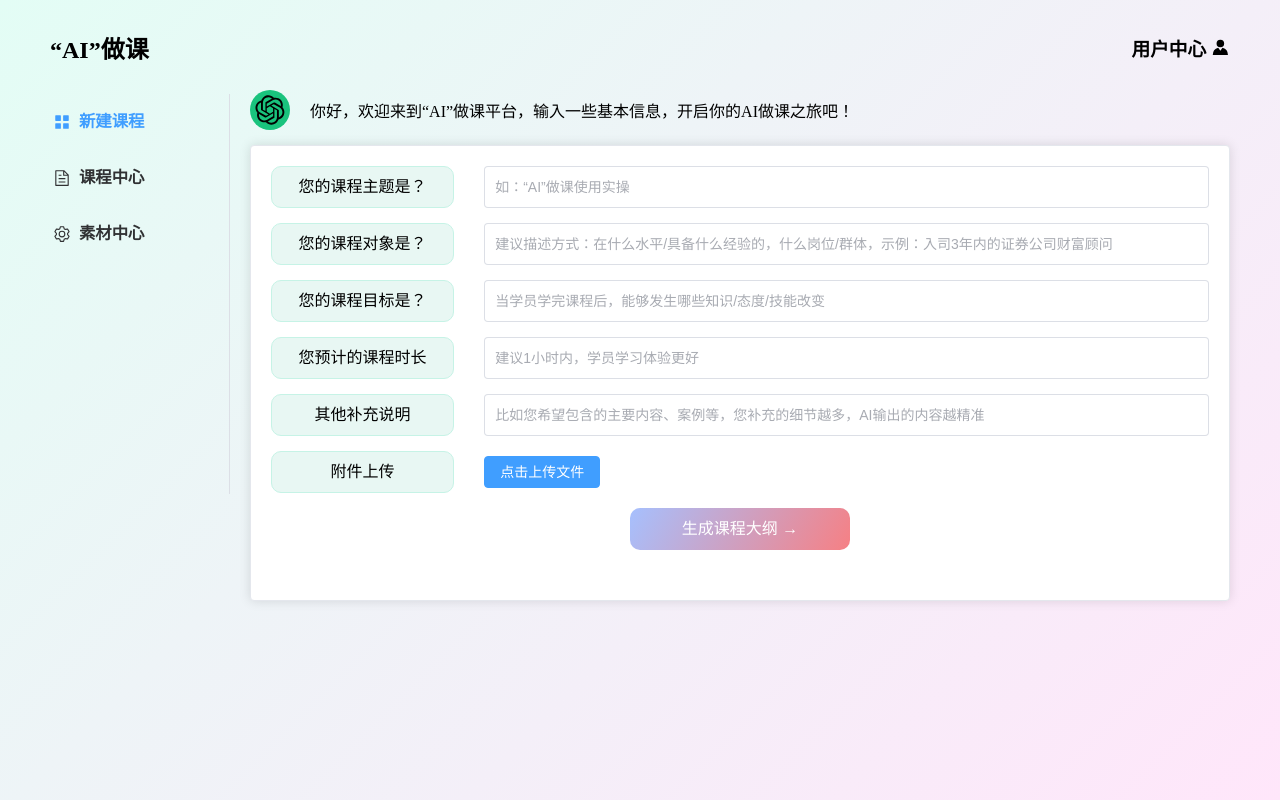
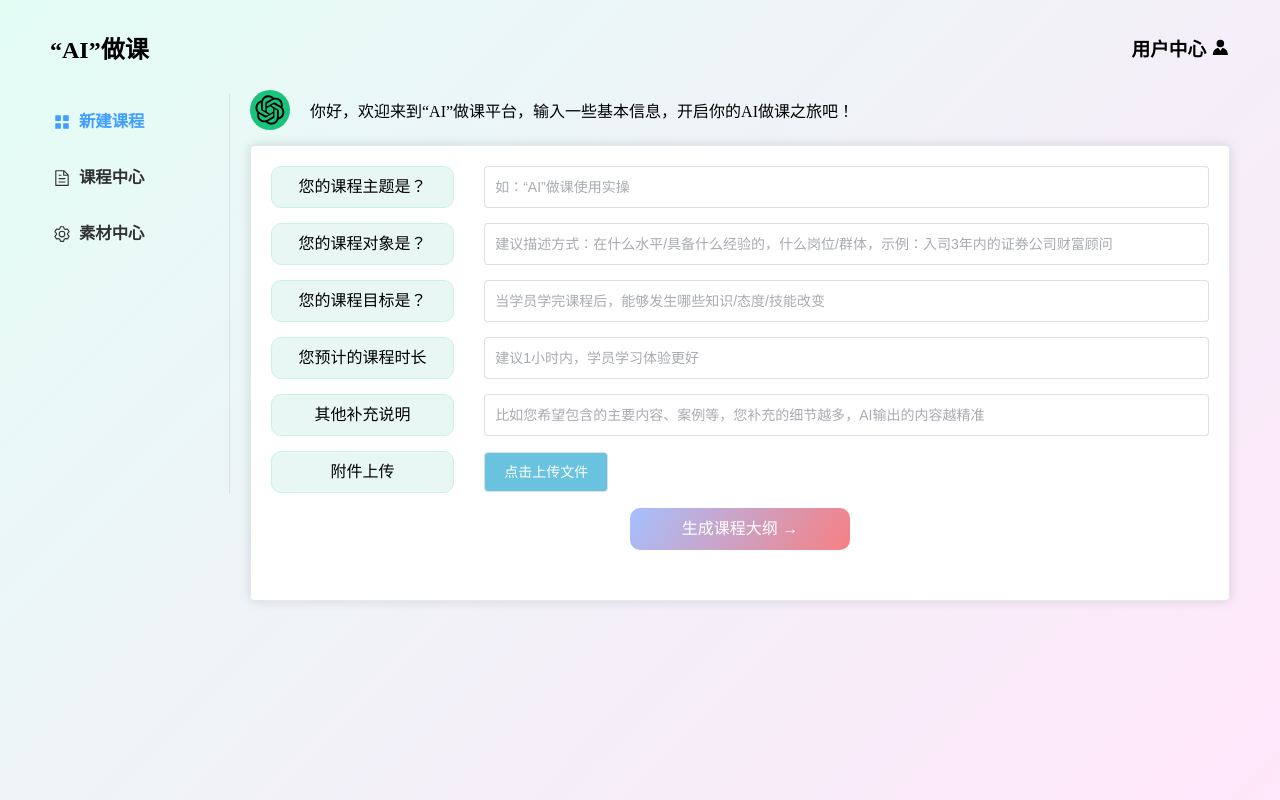
Before and after one commit to zhao-dawei/ai-ppt-vedio, a Vue app: page / in a window 1280 px wide. Built offline with nearby package versions, Linux system fonts and the light colour scheme.

Commit message:
更改按钮样式

```diff
--- a/src/views/Course/index.vue
+++ b/src/views/Course/index.vue
@@ -71,7 +71,7 @@ const handleClickTab = (item, ind) => {
 }
 .link_btns ul .active_li {
   color: #fff;
-  background: #3fdbcc;
+  background: rgb(105, 195, 223);
 }
 .box-card {
     flex: 1;
--- a/src/views/Home.vue
+++ b/src/views/Home.vue
@@ -42,7 +42,7 @@
     :limit="3"
     :on-exceed="handleExceed"
   >
-    <el-button type="primary">点击上传文件</el-button>
+    <el-button size="large" style='background-color:#69c3df;color:#fff'>点击上传文件</el-button>
     <!-- <template #tip>
       <div class="el-upload__tip">
         files with a size less than 5MB.
```
